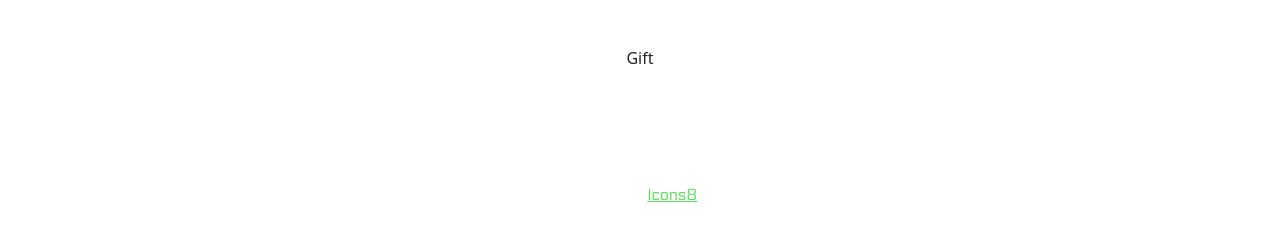
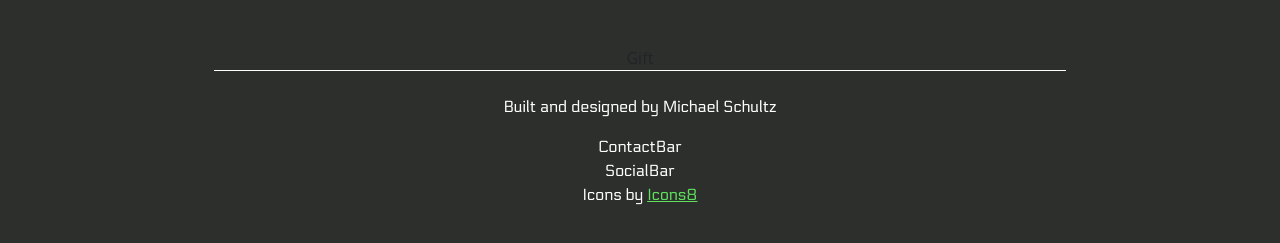
Before and after one commit to ms097530/ms097530.github.io, a React (Vite) app: page / in a window 1280 px wide. Shown: the part 809-1052 px from the top of the page. Built offline with nearby package versions, Linux system fonts and the light colour scheme.

Commit message:
working on styling around bootstrap

```diff
--- a/src/components/Footer.jsx
+++ b/src/components/Footer.jsx
@@ -4,12 +4,20 @@ import ContactBar from "./ContactBar"
 import SocialBar from "./SocialBar"
 
 const useStyles = createUseStyles({
+    gradientContainer:
+    {
+        // backgroundColor: 'white',
+        backgroundImage: 'linear-gradient(to right, transparent 15%, var(--white) 15%, var(--white) 85%, transparent 85%)',
+        paddingTop: '1px'
+    },
     container:
     {
         fontFamily: 'var(--electrolize)',
         fontSize: '1rem',
         color: 'var(--white)',
-        borderTop: '1px solid var(--white)',
+        backgroundColor: 'var(--off-black)',
+        // height: '99%'
+        // borderTop: '1px solid var(--white)',
         paddingTop: '1.5rem'
     },
     link:
@@ -22,11 +30,13 @@ export default function Footer()
 {
     const classes = useStyles()
     return (
-        <div className={classes.container}>
-            <p>Built and designed by Michael Schultz</p>
-            <ContactBar />
-            <SocialBar />
-            <p>Icons by <a className={classes.link} href="https://icons8.com">Icons8</a></p>
+        <div className={classes.gradientContainer}>
+            <div className={classes.container}>
+                <p>Built and designed by Michael Schultz</p>
+                <ContactBar />
+                <SocialBar />
+                <p>Icons by <a className={classes.link} href="https://icons8.com">Icons8</a></p>
+            </div>
         </div>
     )
 }
--- a/src/index.css
+++ b/src/index.css
@@ -39,14 +39,16 @@
   font-weight: 400;
 
   color-scheme: light dark;
-  color: rgba(255, 255, 255, 0.87);
-  background-color: #242424;
+  /* color: rgba(255, 255, 255, 0.87);
+  background-color: #242424; */
 
   font-synthesis: none;
   text-rendering: optimizeLegibility;
   -webkit-font-smoothing: antialiased;
   -moz-osx-font-smoothing: grayscale;
   -webkit-text-size-adjust: 100%;
+
+
 
   --dark-green: rgba(63, 158, 62, 1);
   --bright-green: rgba(95, 225, 94, 1);
@@ -61,6 +63,8 @@
   --dosis-regular: 'DosisRegular', serif;
   --dosis-semibold: 'DosisSemibold', serif;
   --electrolize: 'Electrolize', sans-serif;
+
+
 }
 
 a
@@ -82,7 +86,8 @@ body
   place-items: center;
   min-width: 320px;
   min-height: 100vh;
-  background-color: var(--off-black);
+  /* override bootstrap variable for bg color */
+  --bs-body-bg: var(--off-black);
 }
 
 h1
```
Also changed, not shown: src/components/NavigationBar.jsx (+5 -1 lines), notes.txt.
